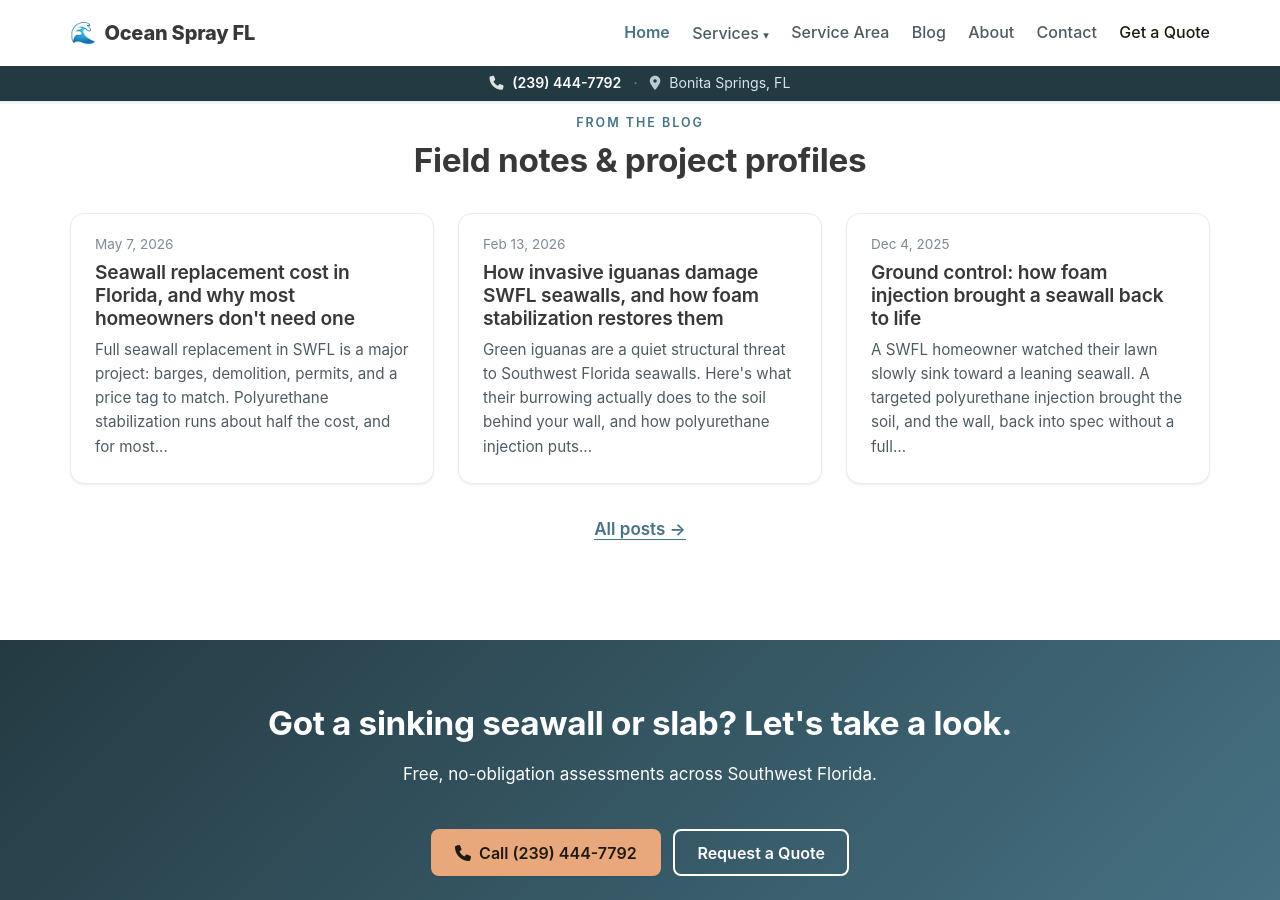
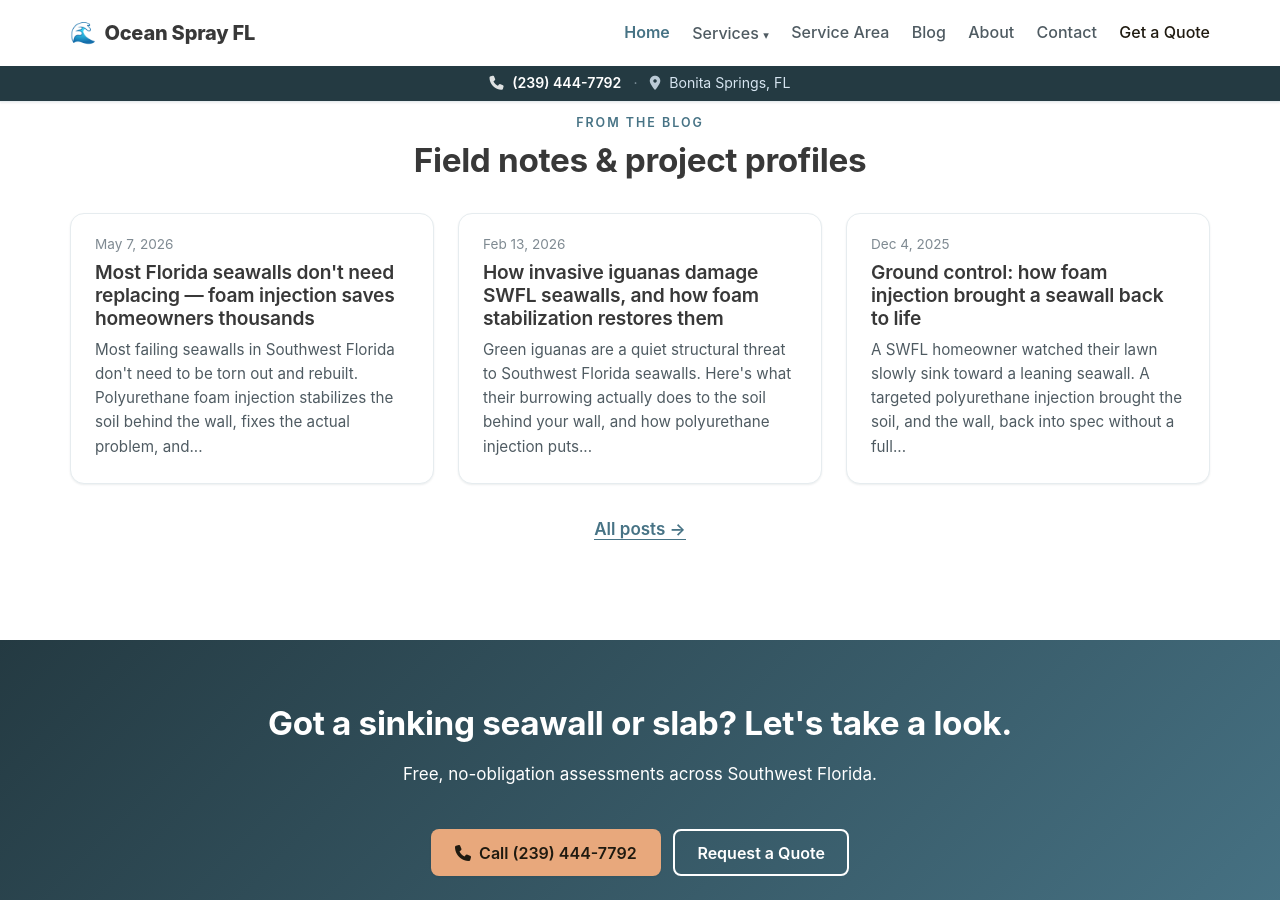
Before and after one commit to jaxlee-digital/oceansprayfl, a Jekyll site: the page built from index.md, in a window 1280 px wide and 900 px high, scrolled down 2490 px. Built offline with Jekyll 4.4.1, drawn with Linux system fonts in a browser that asks for light colours.

Commit message:
Retitle seawall cost post: lead with foam injection savings angle

```diff
--- a/_posts/2026-05-07-seawall-replacement-cost-florida.md
+++ b/_posts/2026-05-07-seawall-replacement-cost-florida.md
@@ -1,13 +1,13 @@
 ---
-title: "Seawall replacement cost in Florida, and why most homeowners don't need one"
+title: "Most Florida seawalls don't need replacing — foam injection saves homeowners thousands"
 date: 2026-05-07
 author: Ocean Spray FL
 tags: [seawall, cost, foam-injection, swfl]
 excerpt: >-
-  Full seawall replacement in SWFL is a major project: barges,
-  demolition, permits, and a price tag to match. Polyurethane
-  stabilization runs about half the cost, and for most failing walls
-  it's the right fix.
+  Most failing seawalls in Southwest Florida don't need to be torn
+  out and rebuilt. Polyurethane foam injection stabilizes the soil
+  behind the wall, fixes the actual problem, and runs about half the
+  cost of full replacement — saving most homeowners thousands.
 ---
 
 When a homeowner sees soil sinking behind their seawall, the first
```
